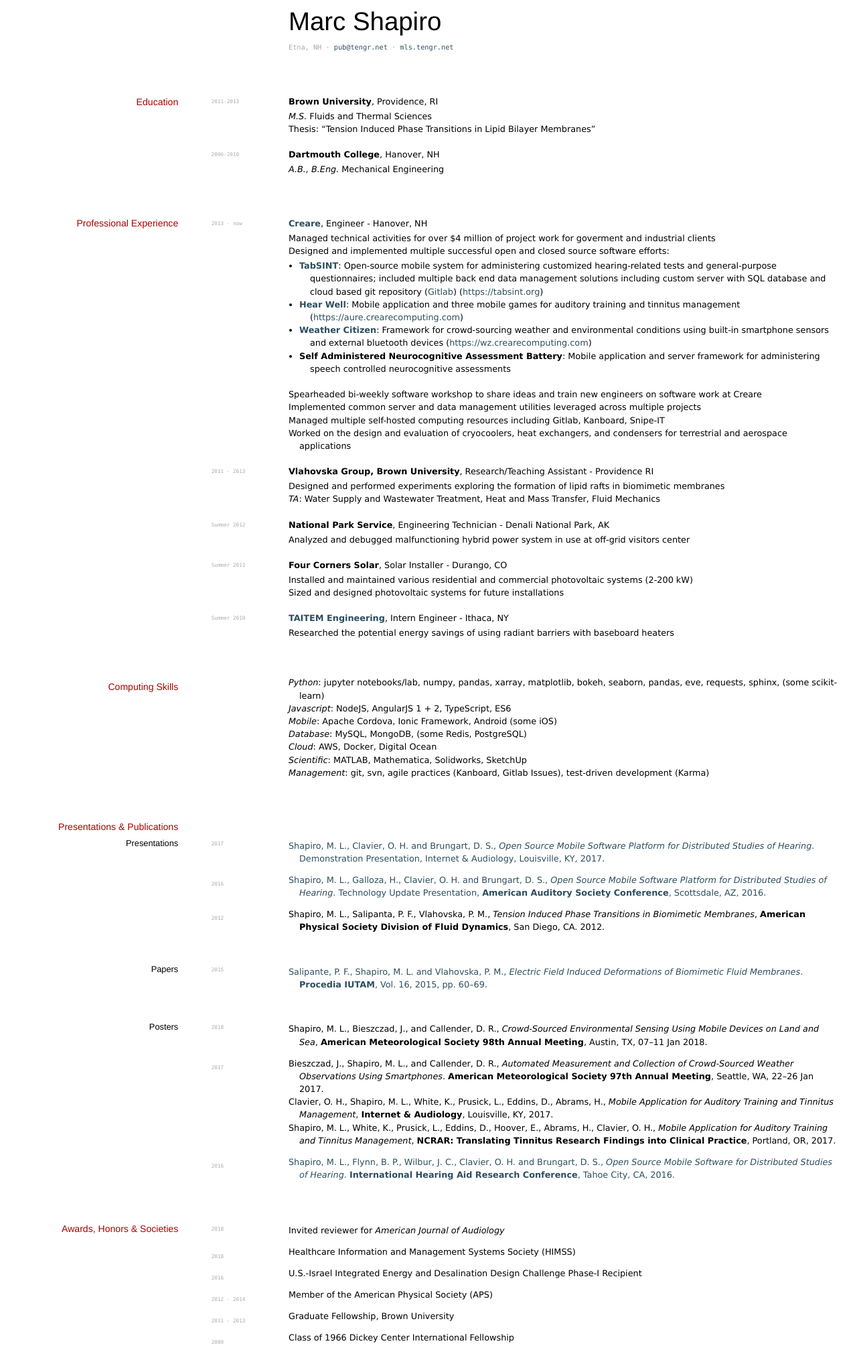
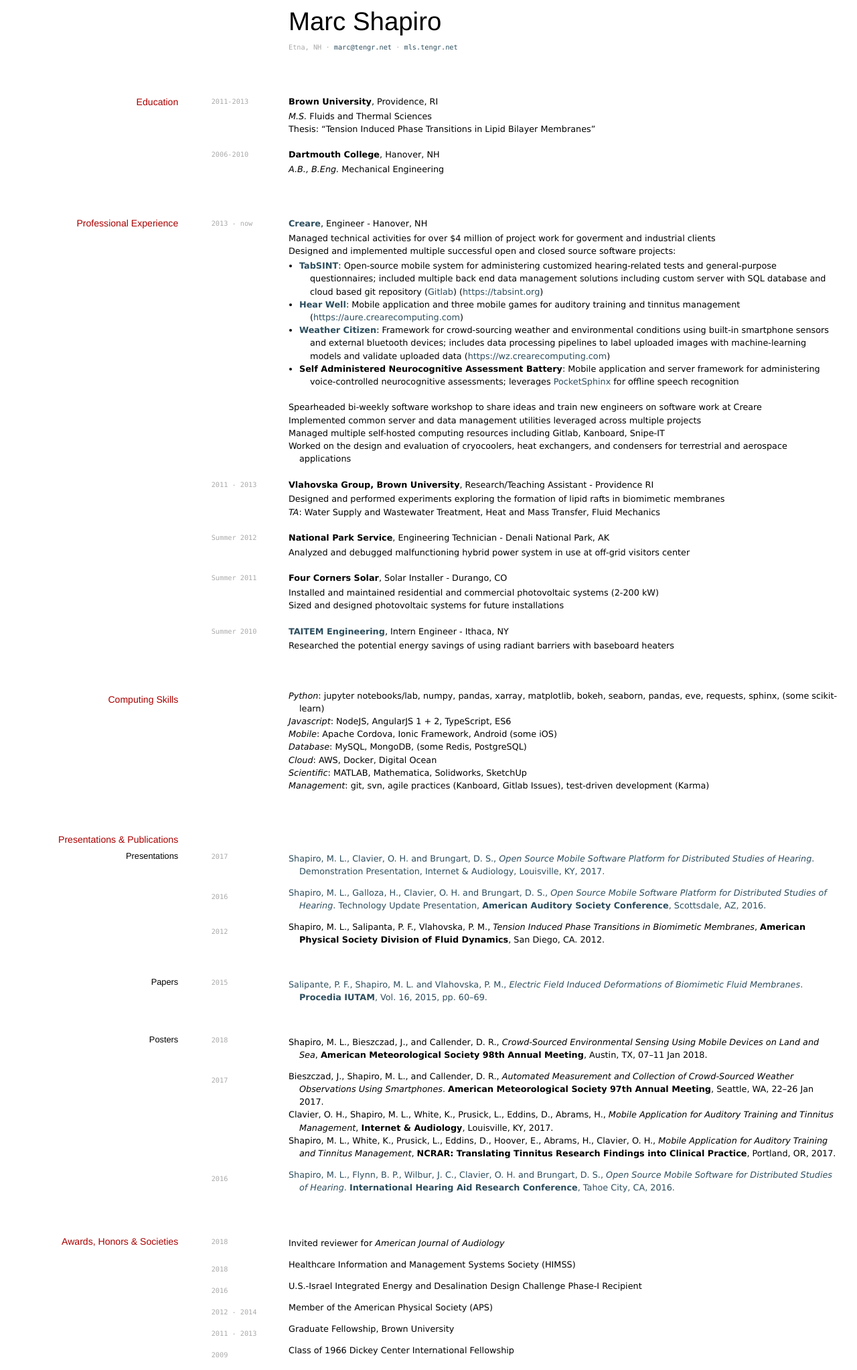
Before and after one commit to mlshapiro/mlshapiro.github.io, a Jekyll site: the page assets/cv/index.html, which Jekyll copies as it is, in a window 1280 px wide. Shown: the whole page at 67% size. Built offline with Jekyll 4.4.1, drawn with Linux system fonts in a browser that asks for light colours.

Commit message:
fix link in cv

```diff
--- a/assets/cv/media/cv-print.css
+++ b/assets/cv/assets/cv-print.css
@@ -71,7 +71,7 @@ p {
 
 code {
 	font: normal normal;
-	font-size: 60%;
+	font-size: 80%;
 	/*line-height: 1em;*/
 	font-family: Menlo,monospace,sans-serif;
 	color: #ccc;
--- a/assets/cv/media/cv-screen.css
+++ b/assets/cv/assets/cv-screen.css
@@ -71,7 +71,7 @@ p {
 
 code {
 	font: normal normal;
-	font-size: 60%;
+	font-size: 80%;
 	/*line-height: 1em;*/
 	font-family: Menlo,monospace,sans-serif;
 	color: #aaa;
--- a/assets/cv/index.html
+++ b/assets/cv/index.html
@@ -3,8 +3,8 @@
 <head>
   <meta charset=utf-8 />
   <title>  Marc Shapiro |  CV</title>
-  <link href="media/cv-screen.css" type="text/css" rel="stylesheet" media="screen">
-  <link href="media/cv-print.css" type="text/css" rel="stylesheet" media="print">
+  <link href="assets/cv-screen.css" type="text/css" rel="stylesheet" media="screen">
+  <link href="assets/cv-print.css" type="text/css" rel="stylesheet" media="print">
 </head>
 <body>
   <div id="main">
@@ -12,8 +12,9 @@
     <h1 id="marc-shapiro">Marc Shapiro</h1>
 
 <div id="webaddress">
+    <!-- Public -->
     Etna, NH &middot;
-    <a href="pub@tengr.net">pub@tengr.net</a> &middot;
+    <a href="mailto:marc@tengr.net">marc@tengr.net</a>  &middot;
     <a href="http://mls.tengr.net">mls.tengr.net</a>
 </div>
 
@@ -40,12 +41,12 @@
 
 <ul>
   <li>Managed technical activities for over $4 million of project work for goverment and industrial clients</li>
-  <li>Designed and implemented multiple successful open and closed source software efforts:
+  <li>Designed and implemented multiple successful open and closed source software projects:
     <ul>
       <li><strong><a href="https://tabsint.org">TabSINT</a></strong>: Open-source mobile system for administering customized hearing-related tests and general-purpose questionnaires; included multiple back end data management solutions including custom server with SQL database and cloud based git repository (<a href="https://gitlab.com">Gitlab</a>) (<a href="https://tabsint.org">https://tabsint.org</a>)</li>
       <li><strong><a href="https://aure.crearecomputing.com">Hear Well</a></strong>: Mobile application and three mobile games for auditory training and tinnitus management (<a href="https://aure.crearecomputing.com">https://aure.crearecomputing.com</a>)</li>
-      <li><strong><a href="https://wz.crearecomputing.com">Weather Citizen</a></strong>: Framework for crowd-sourcing weather and environmental conditions using built-in smartphone sensors and external bluetooth devices (<a href="https://wz.crearecomputing.com">https://wz.crearecomputing.com</a>)</li>
-      <li><strong>Self Administered Neurocognitive Assessment Battery</strong>: Mobile application and server framework for administering speech controlled neurocognitive assessments</li>
+      <li><strong><a href="https://wz.crearecomputing.com">Weather Citizen</a></strong>: Framework for crowd-sourcing weather and environmental conditions using built-in smartphone sensors and external bluetooth devices; includes data processing pipelines to label uploaded images with machine-learning models and validate uploaded data (<a href="https://wz.crearecomputing.com">https://wz.crearecomputing.com</a>)</li>
+      <li><strong>Self Administered Neurocognitive Assessment Battery</strong>: Mobile application and server framework for administering voice-controlled neurocognitive assessments; leverages <a href="https://github.com/cmusphinx/pocketsphinx">PocketSphinx</a> for offline speech recognition</li>
     </ul>
   </li>
   <li>Spearheaded bi-weekly software workshop to share ideas and train new engineers on software work at Creare</li>
@@ -73,7 +74,7 @@
 <strong>Four Corners Solar</strong>, Solar Installer - Durango, CO</p>
 
 <ul>
-  <li>Installed and maintained various residential and commercial photovoltaic systems (2-200 kW)</li>
+  <li>Installed and maintained residential and commercial photovoltaic systems (2-200 kW)</li>
   <li>Sized and designed photovoltaic systems for future installations</li>
 </ul>
 
```
Also changed, not shown: blog/index.html (deleted, +0 -13 lines).
